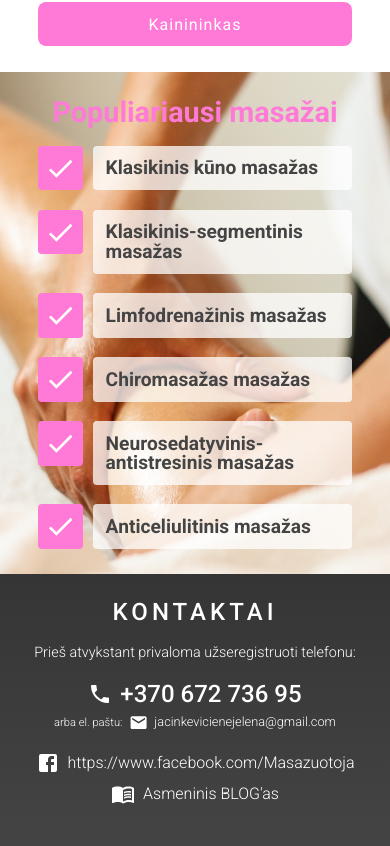
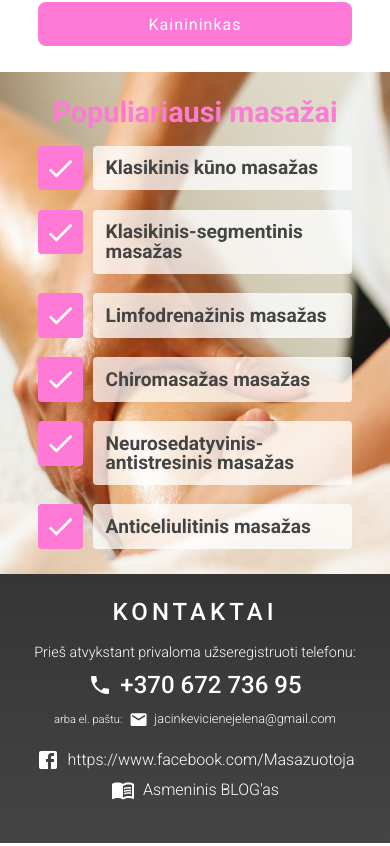
Before and after one commit to irgipaulius/website-masazai.net, a React (Create React App) app: page / in a window 390 px wide. Shown: the part 1624-2470 px from the top of the page. Built offline with nearby package versions, Linux system fonts and the light colour scheme.

Commit message:
CSS fix in contacts - make mob. phone together with subtitle

```diff
--- a/src/components/Contacts.js
+++ b/src/components/Contacts.js
@@ -22,8 +22,8 @@ export default function Contacts() {
     <div className={contacts} id="Kontaktai">
       <div className={contacts_container}>
         <p className={contacts_title}>KONTAKTAI</p>
-        <p className={contacts_subtitle}>Prieš atvykstant privaloma užseregistruoti telefonu:</p>
         <div className={contacts_mob_email}>
+          <p className={contacts_subtitle}>Prieš atvykstant privaloma užseregistruoti telefonu:</p>
           <a className={mob} href="tel:+37067273695">
             <PhoneIconSvg />
             +370 672 736 95
@@ -40,7 +40,8 @@ export default function Contacts() {
           <a className={contacts_facebook} href="https://www.facebook.com/Masazuotoja">
             <FacebookIconSvg />
             https://www.facebook.com/Masazuotoja
-          </a><br/>
+          </a>
+          <br />
           <a className={contacts_facebook} href="https://euromasazas.blogspot.com/">
             <BlogIconSvg />
             Asmeninis BLOG'as
--- a/src/components/Contacts.module.css
+++ b/src/components/Contacts.module.css
@@ -31,9 +31,14 @@
 .contacts_subtitle {
   font-size: 2rem;
   font-weight: 300;
+  margin-bottom: 0.4rem;
 }
 
 .contacts_mob_email {
+  display: flex;
+  flex-direction: column;
+  align-items: center;
+  gap: 0.8rem;
 }
 
 .mob,
@@ -41,7 +46,7 @@
 .mob:visited {
   font-size: 3rem;
   font-weight: 500;
-  margin-bottom: 0.8rem;
+  /* margin-bottom: 0.8rem; */
   /* display: inline-block; */
   color: white;
 
@@ -64,6 +69,7 @@
   font-weight: 300;
 
   display: flex;
+  justify-content: center;
   align-items: baseline;
 }
 .email_link,
```
